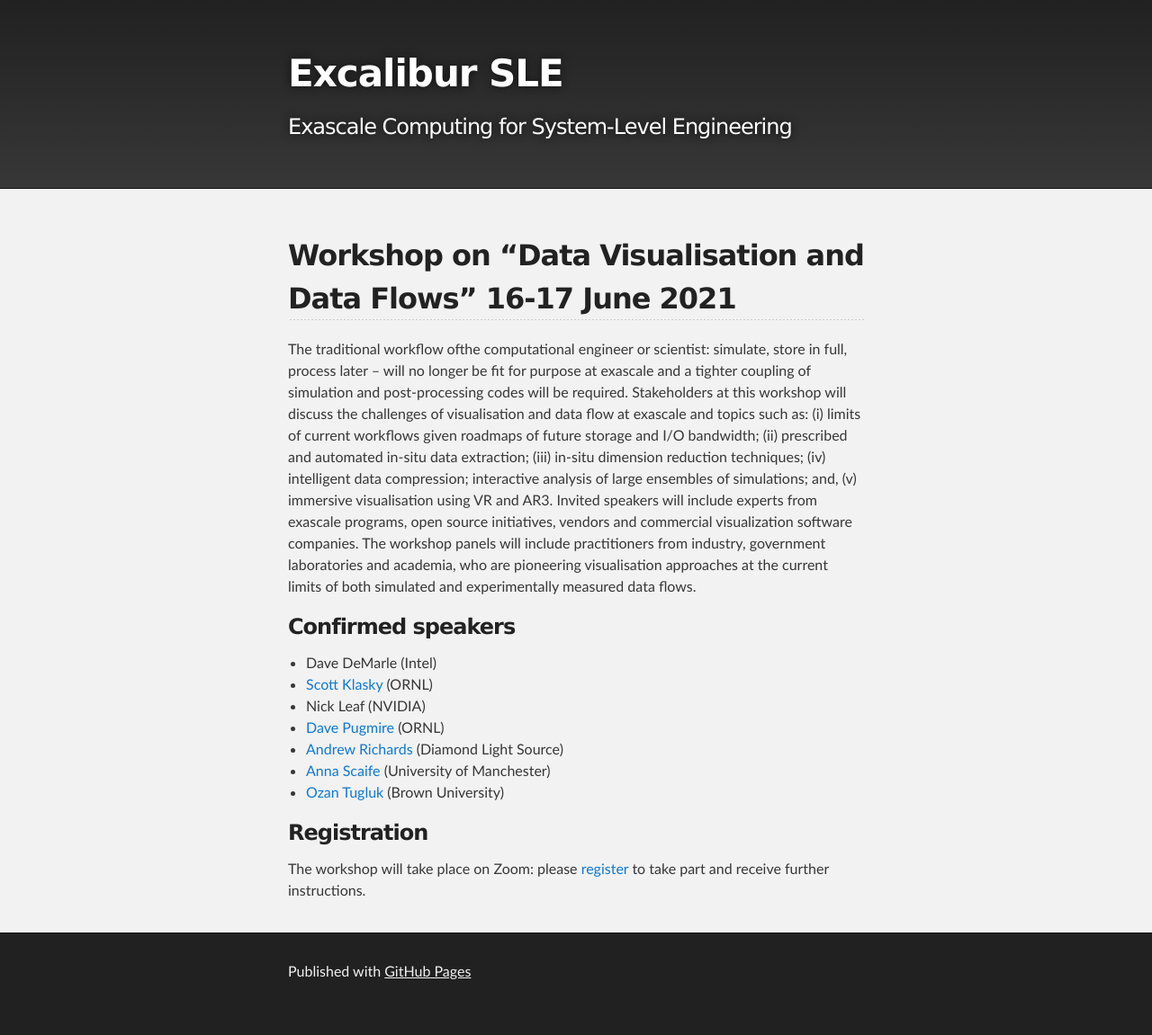
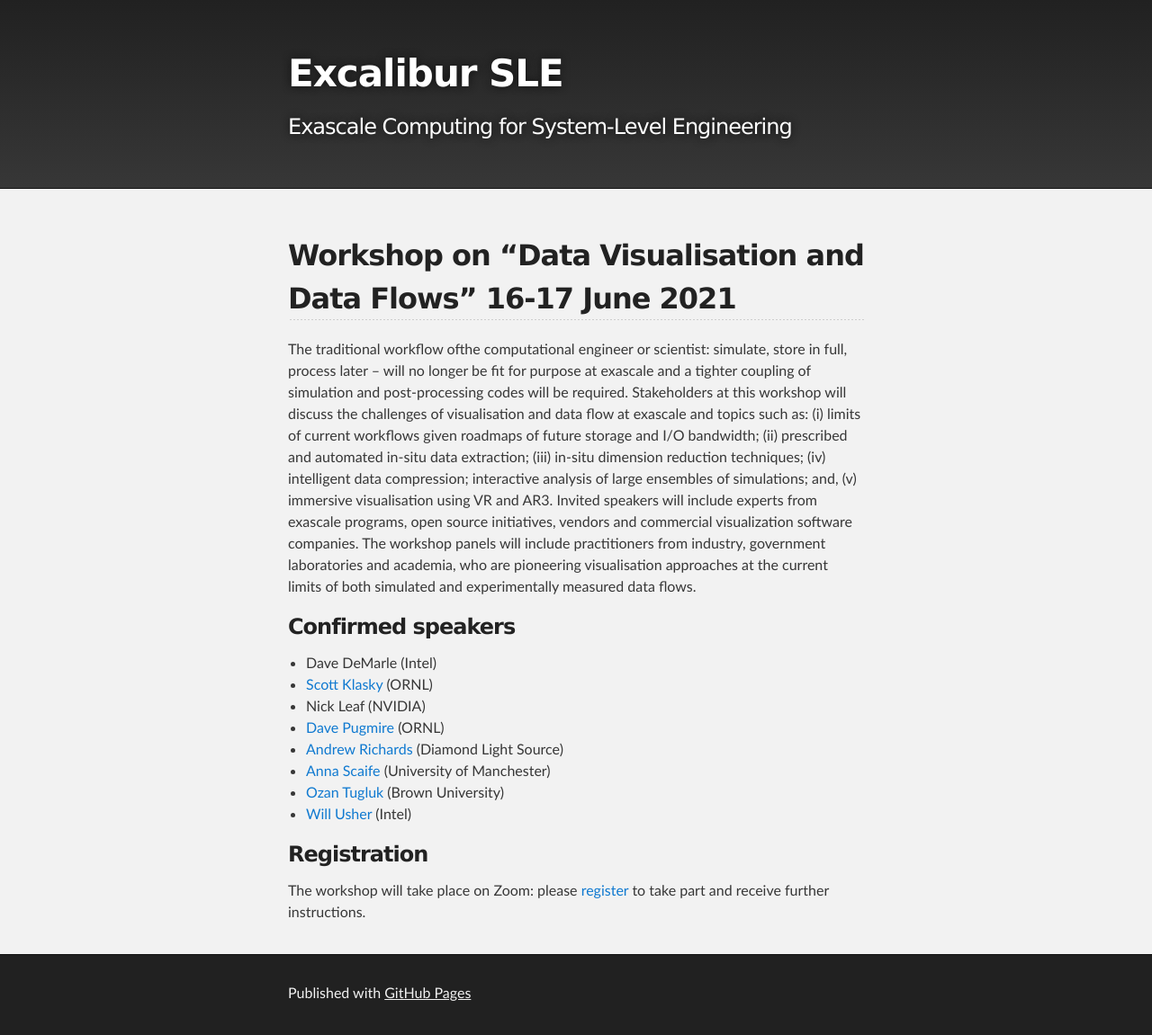
Before and after one commit to Excalibur-SLE/Excalibur-SLE.github.io, a Jekyll site: the page built from workshop5.md, in a window 1280 px wide. Shown: the whole page at 90% size. Built offline with Jekyll 4.4.1, drawn with Linux system fonts in a browser that asks for light colours; our own code applies the rules of GitHub Pages for plain Markdown files; before the commit the page ends 1127 px from its top, so only the background shows below that.

Commit message:
speaker added

```diff
--- a/workshop5.md
+++ b/workshop5.md
@@ -30,7 +30,7 @@ experimentally measured data flows.
 * [Andrew Richards](https://www.diamond.ac.uk/Home/News/LatestNews/2017/19-01-17.html) (Diamond Light Source)
 * [Anna Scaife](https://www.skatelescope.org/teamska/anna-scaife) (University of Manchester)
 * [Ozan Tugluk](https://appliedmath.brown.edu/people/ozan-tugluk) (Brown University)
-
+* [Will Usher](https://www.willusher.io) (Intel)
 
 ### Registration
 The workshop will take place on Zoom: please [register](https://www.eventbrite.co.uk/e/excalibur-workshop-on-data-visualisation-and-data-flows-tickets-155943325685) to take part and receive further instructions.
```
